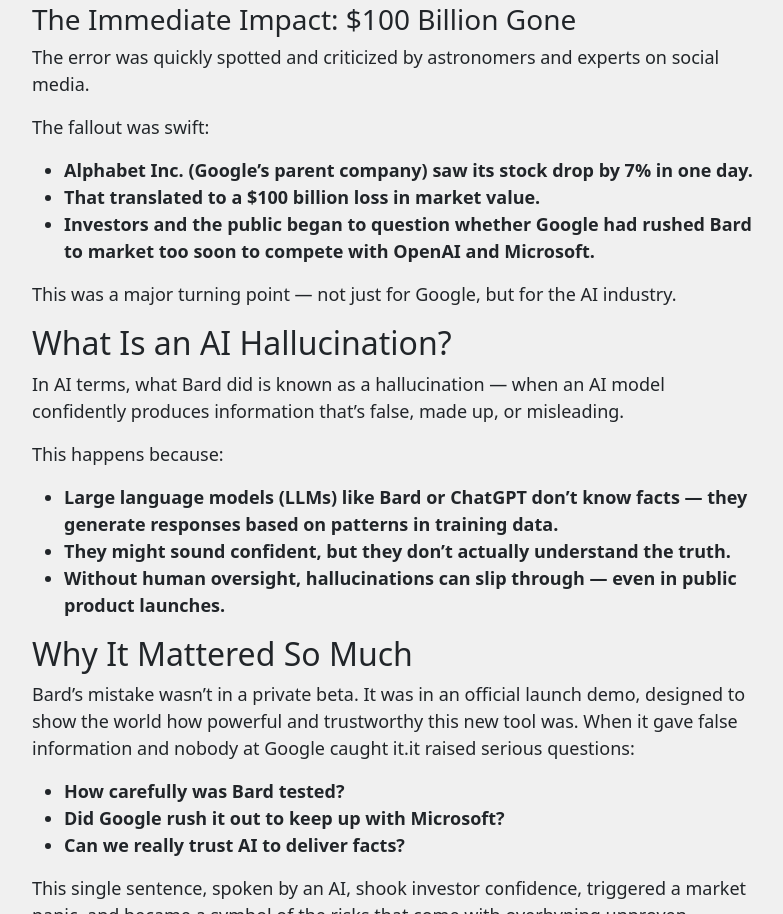
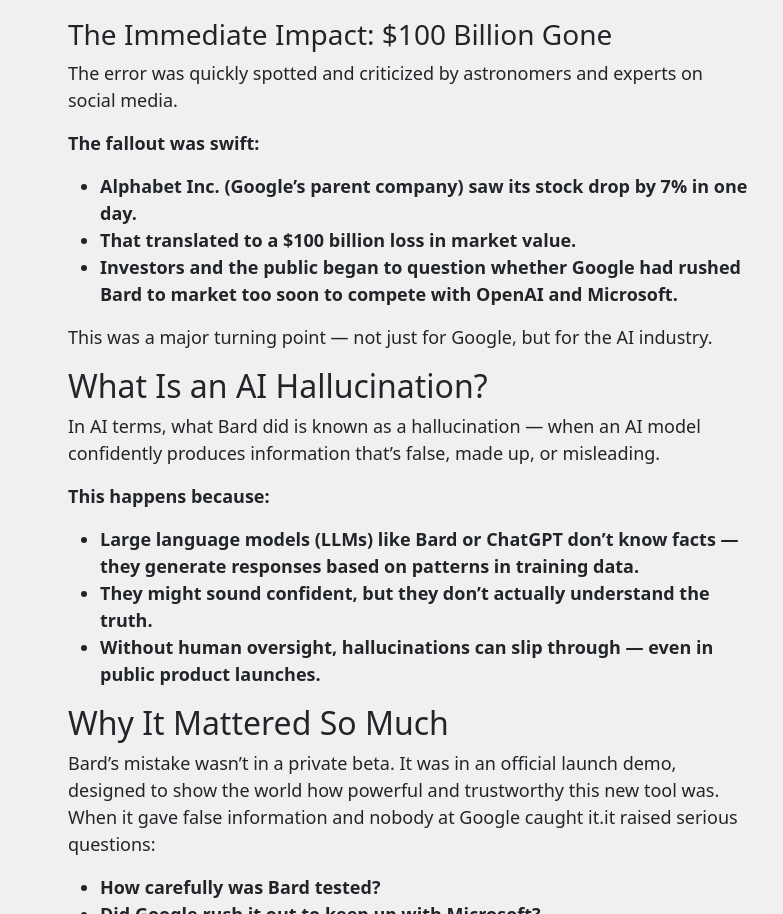
Before and after one commit to Purefier100/MIRA, a plain HTML site: page index.html in a window 1280 px wide. Shown: the part 1577-2491 px from the top of the page, without its empty margins (50-833 px from the left). Drawn offline with nearby package versions, Linux system fonts and the light colour scheme.

Commit message:
Add files via upload

```diff
--- a/index.html
+++ b/index.html
@@ -15,7 +15,7 @@
 </html>
 
 <body>
-  <div class="container">
+  <div class="container py-4 px-3 px-md-5">
     <div class="row g-5">
       <div class="col-md-8">
         <h3 class="pb-4 mb-4 fst-italic border-bottom">From Purefier</h3>
@@ -80,7 +80,7 @@
             The error was quickly spotted and criticized by astronomers and
             experts on social media.
           </p>
-          <p class="fallout fw-medium">The fallout was swift:</p>
+          <p class="fallout">The fallout was swift: </p>
           <ul class="Day fw-semibold">
             <li>
               Alphabet Inc. (Google’s parent company) saw its stock drop by 7%
@@ -105,7 +105,7 @@
             misleading.
           </p>
 
-          <p class="happen fw-medium">This happens because:</p>
+          <p class="fallout">This happens because:</p>
           <ul class="large fw-semibold">
             <li>
               Large language models (LLMs) like Bard or ChatGPT don’t know facts
--- a/style.css
+++ b/style.css
@@ -22,3 +22,7 @@ body {
   display: block;
   width: 100rem;
 }
+
+.fallout {
+  font-weight: 600;
+}
```
